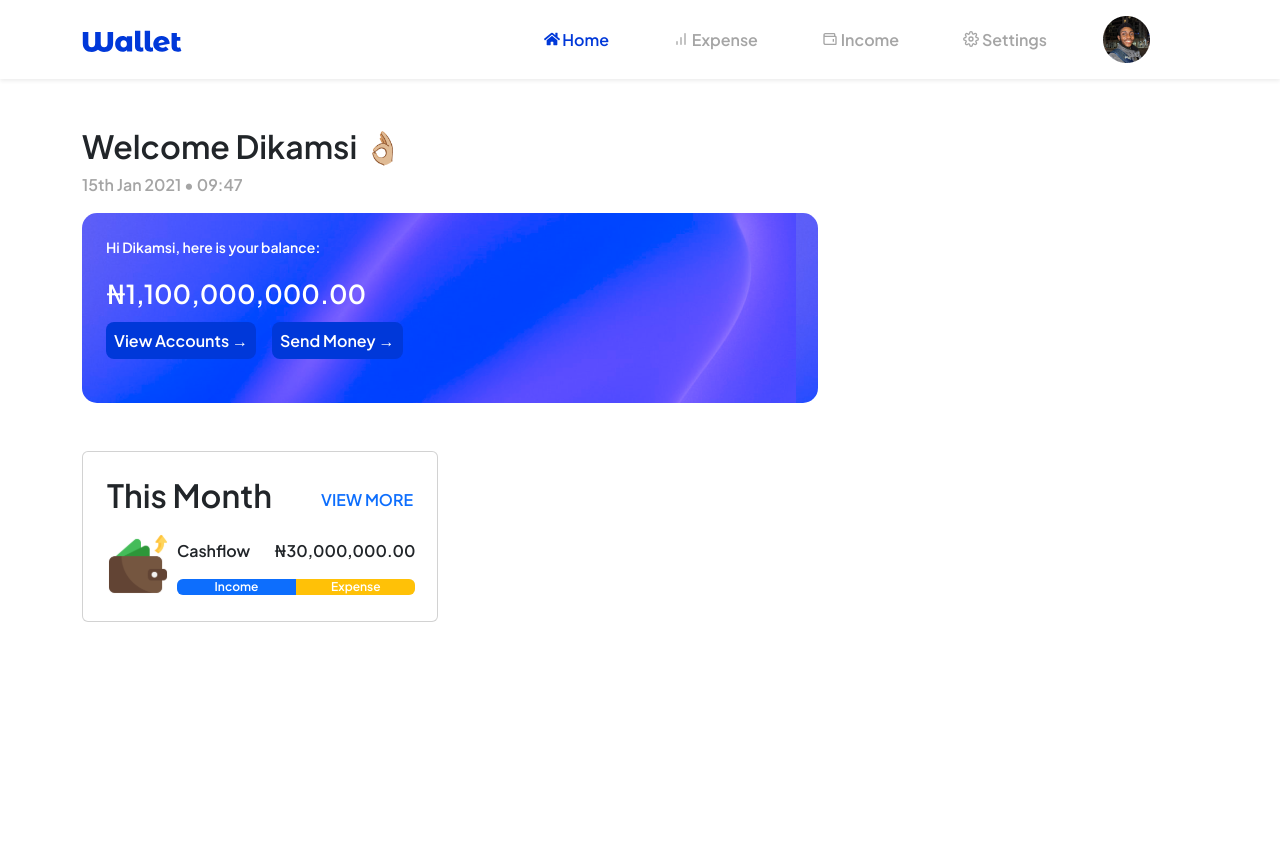
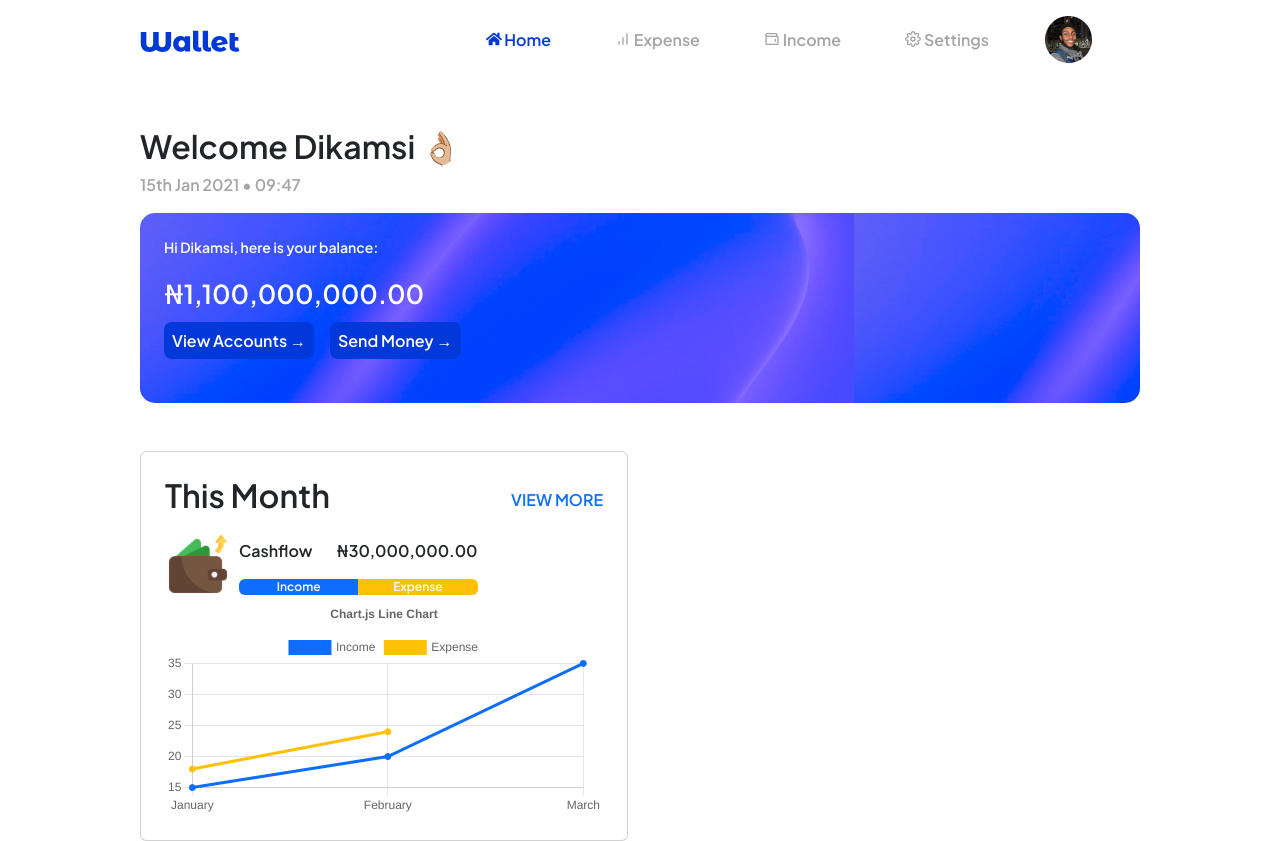
Before and after one commit to HenSetiawan/eact-expense, a React (Vite) app: page / in a window 1280 px wide. Before the commit the page ends 800 px from the top, so only its background shows below. Built offline with nearby package versions, Linux system fonts and the light colour scheme.

Commit message:
create chart cashflow component

```diff
--- a/package.json
+++ b/package.json
@@ -10,8 +10,10 @@
   },
   "dependencies": {
     "bootstrap": "^5.2.2",
+    "chart.js": "^3.9.1",
     "react": "^18.2.0",
     "react-bootstrap": "^2.6.0",
+    "react-chartjs-2": "^4.3.1",
     "react-dom": "^18.2.0",
     "react-icons": "^4.6.0"
   },
--- a/src/App.jsx
+++ b/src/App.jsx
@@ -4,11 +4,11 @@ import CashflowCard from "./components/balance/CashflowCard";
 import { Container, Row, Col } from "react-bootstrap";
 function App() {
   return (
-    <div className="App">
+    <div className="App mx-auto">
       <Navigationbar />
       <Container className="mt-5">
         <Row>
-          <Col lg={8} xs={12}>
+          <Col lg={12} xs={12}>
             <div className="welcome-card">
               <h2 className="font-jakarta-sans">Welcome Dikamsi 👌🏼</h2>
               <p className="font-jakarta-sans font-secondary">
--- a/src/assets/css/index.css
+++ b/src/assets/css/index.css
@@ -1,5 +1,4 @@
 @import url("https://fonts.googleapis.com/css2?family=Plus+Jakarta+Sans:wght@600&display=swap");
-
 .font-jakarta-sans {
   font-family: "Plus Jakarta Sans", sans-serif;
 }
@@ -20,6 +19,10 @@
 
 .font-active {
   color: #0038d9;
+}
+
+.profile {
+  display: none;
 }
 
 .balance-card {
@@ -54,3 +57,14 @@
     width: 66px;
     height: 66px;
 }
+
+@media only screen and (min-width: 768px) {
+  /* For desktop: */
+  .App {
+    width: 80%;
+  }
+
+  .profile {
+    display: block;
+  }
+}
--- a/src/components/balance/CashflowCard.jsx
+++ b/src/components/balance/CashflowCard.jsx
@@ -1,10 +1,11 @@
 import React from "react";
-import {Col, Card, ProgressBar } from "react-bootstrap";
+import { Col, Card, ProgressBar } from "react-bootstrap";
+import CashflowCart from "./CashflowCart";
 import wallet from "../../assets/images/wallet.svg";
 
 function CashflowCard() {
   return (
-      <Col lg={4} className="mt-5">
+    <Col lg={6} className="mt-5">
       <Card className="p-4 font-jakarta-sans">
         <div className="head-cashflow d-flex align-items-center justify-content-between">
           <h2>This Month</h2>
@@ -37,6 +38,7 @@ function CashflowCard() {
             </div>
           </div>
         </div>
+        <CashflowCart/>
       </Card>
     </Col>
   );
--- /dev/null
+++ b/src/components/balance/CashflowCart.jsx
@@ -0,0 +1,59 @@
+import React from "react";
+import {
+  Chart as ChartJS,
+  CategoryScale,
+  LinearScale,
+  PointElement,
+  LineElement,
+  Title,
+  Tooltip,
+  Legend,
+} from "chart.js";
+import { Line } from "react-chartjs-2";
+
+ChartJS.register(
+  CategoryScale,
+  LinearScale,
+  PointElement,
+  LineElement,
+  Title,
+  Tooltip,
+  Legend
+);
+
+export const options = {
+  responsive: true,
+  plugins: {
+    legend: {
+      position: "top",
+    },
+    title: {
+      display: true,
+      text: "Chart.js Line Chart",
+    },
+  },
+};
+
+const labels = ["January", "February", "March"];
+
+export const data = {
+  labels,
+  datasets: [
+    {
+      label: "Income",
+      data: [15, 20, 35,],
+      borderColor: "#0d6efd",
+      backgroundColor: "#0d6efd",
+    },
+    {
+      label: "Expense",
+      data: [18, 24],
+      borderColor: "#ffc107",
+      backgroundColor: "#ffc107",
+    },
+  ],
+};
+
+export default function CashflowCart() {
+  return <Line options={options} data={data} className="mt-" />;
+}
--- a/src/components/navbar/Navigationbar.jsx
+++ b/src/components/navbar/Navigationbar.jsx
@@ -10,7 +10,7 @@ import Navbar from 'react-bootstrap/Navbar';
 
 function Navigationbar() {
   return (
-      <Navbar expand="lg" className="shadow-sm py-3">
+      <Navbar expand="lg" className="py-3">
         <Container>
           <Navbar.Brand href="#home">
             <img src={brand} alt="wallet logo"/>
```
Also changed, not shown: 1 other file (tests, documents, lock files or other folders). Lines whose indentation alone changed are shown as unchanged.
